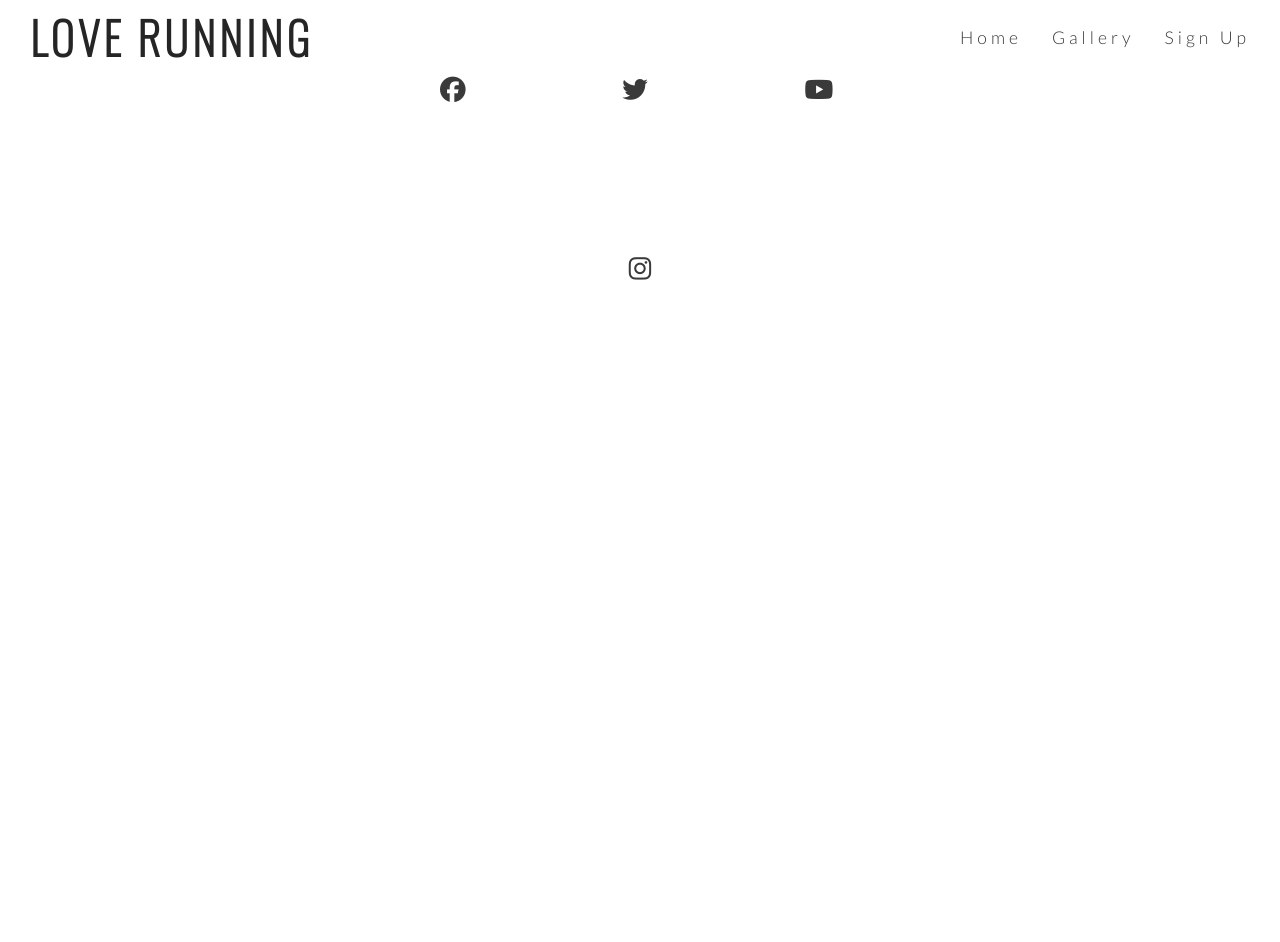
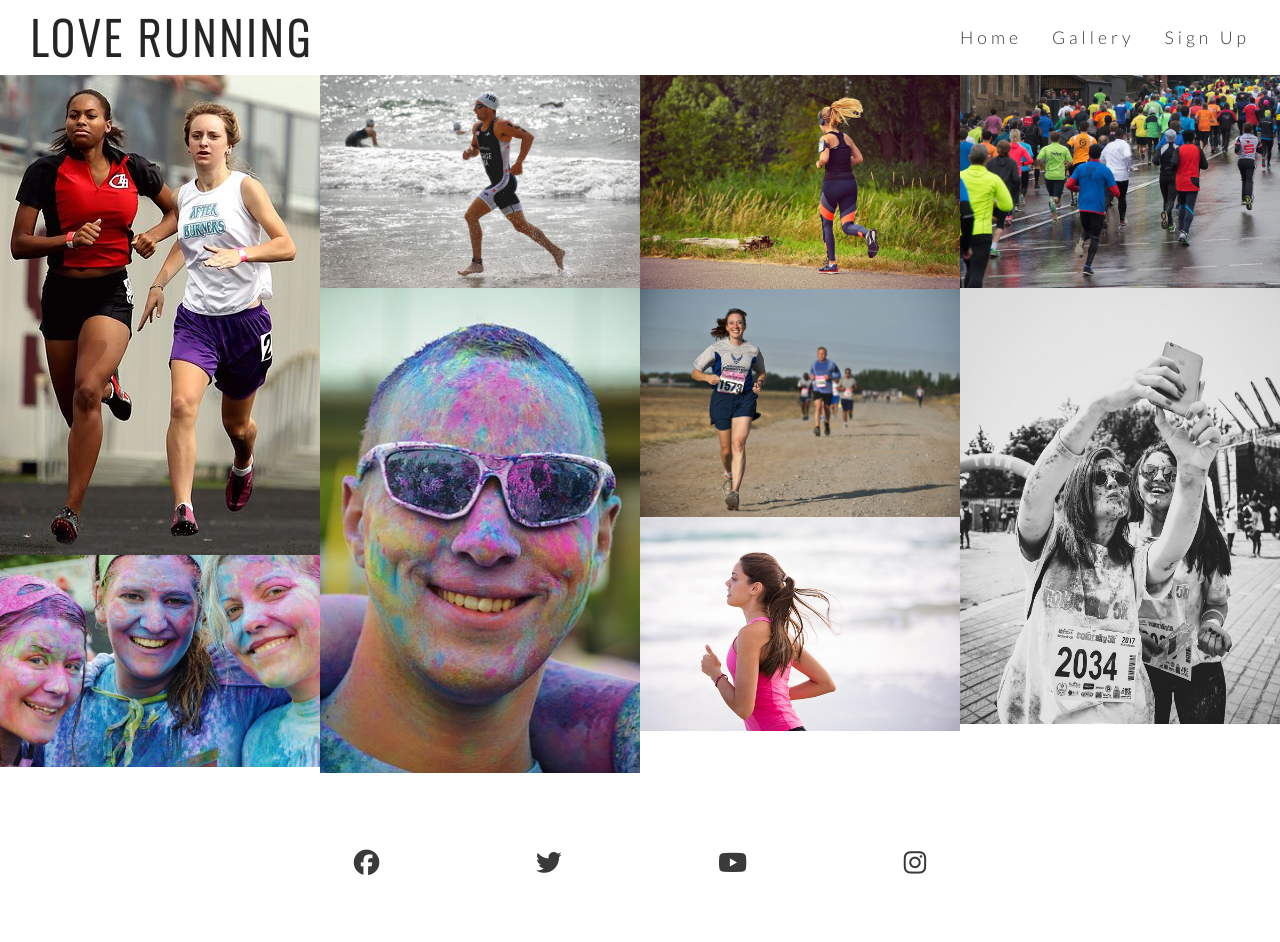
Before and after one commit to GBartlewski/love-running, a plain HTML site: page gallery.html in a window 1280 px wide. Before the commit the page ends 800 px from the top, so only its background shows below. Drawn offline with nearby package versions, Linux system fonts and the light colour scheme.

Commit message:
add gallery photos and masonry styling

```diff
--- a/assets/css/style.css
+++ b/assets/css/style.css
@@ -220,3 +220,14 @@ footer {
     padding: 5%;
     color: #3a3a3a;
 }
+
+#photos {
+    clear: both;
+    line-height: 0;
+    column-count: 4;
+    column-gap: 0;
+}
+
+#photos > img {
+    width: 100%;
+}
--- a/gallery.html
+++ b/gallery.html
@@ -30,7 +30,20 @@
             </ul>
         </nav>
     </header>
-     <footer>
+
+    <section id="photos">
+        <img src="assets/images/athletes.jpg" alt="Two athletes running together">
+        <img src="assets/images/girls.jpg" alt="Three girls at charity paint running festival">
+        <img src="assets/images/runner3.jpg" alt="Solo male runner jogging on a beach">
+        <img src="assets/images/man.jpg" alt="Man at charity paint running festival">
+        <img src="assets/images/runner1.jpg" alt="Solo female runner jogging through Phoenix Park">
+        <img src="assets/images/runner2.jpg" alt="Runners competing in a marathon">
+        <img src="assets/images/runner4.jpg" alt="Solo female runner jogging on a beach">
+        <img src="assets/images/running_gang.jpg" alt="Large group of runner taking part in a marathon on a rainy day">
+        <img src="assets/images/mud-run.jpg" alt="Two female runners taking a selfie at the Mud Runners Championship">
+    </section>
+
+    <footer>
         <ul class="social-networks">
             <li>
                 <a href="https://facebook.com" target="_blank" rel="noopener"
```
Also changed, not shown: assets/images/athletes.jpg (added), assets/images/girls.jpg (added), assets/images/man.jpg (added), assets/images/mud-run.jpg (added), assets/images/runner1.jpg (added), assets/images/runner2.jpg (added), assets/images/runner3.jpg (added), assets/images/runner4.jpg (added), assets/images/running_gang.jpg (added).
